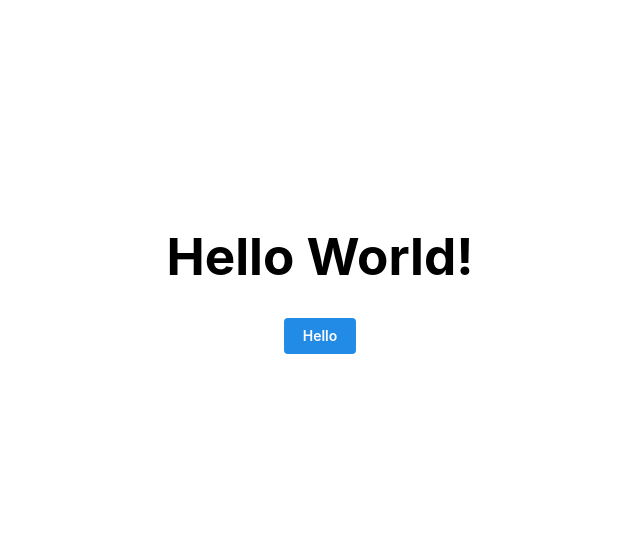
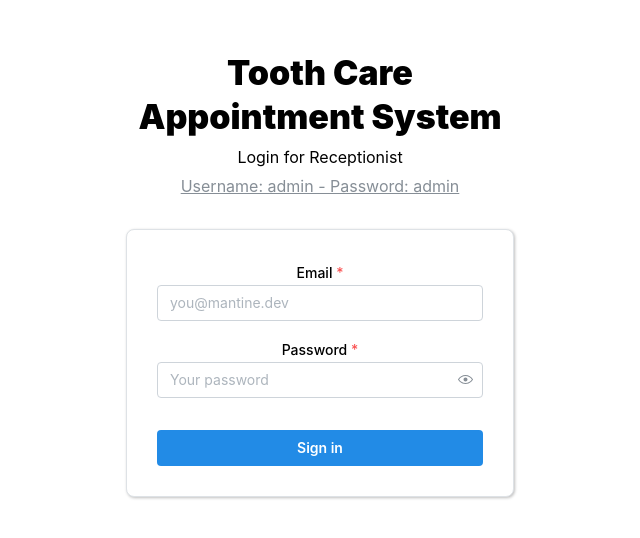
Before and after one commit to AhnafAhamed/tooth-care, a React (Vite) app: page / in a window 1280 px wide. Shown: the part 126-664 px from the top of the page, without its empty margins (320-960 px from the left). Built offline with nearby package versions, Linux system fonts and the light colour scheme.

Commit message:
add login view

```diff
--- a/src/App.tsx
+++ b/src/App.tsx
@@ -1,6 +1,7 @@
 import "@mantine/core/styles.css";
 import "./App.css";
-import { MantineProvider, Button, createTheme } from "@mantine/core";
+import { MantineProvider, createTheme } from "@mantine/core";
+import { Login } from "./views/Login";
 
 function App() {
   const theme = createTheme({
@@ -11,8 +12,7 @@ function App() {
   });
   return (
     <MantineProvider theme={theme}>
-      <h1>Hello World!</h1>
-      <Button>Hello</Button>
+      <Login />
     </MantineProvider>
   );
 }
--- /dev/null
+++ b/src/views/Login.module.css
@@ -0,0 +1,4 @@
+.title {
+  font-family: Greycliff CF, var(--mantine-font-family);
+  font-weight: 900;
+}
--- /dev/null
+++ b/src/views/Login.tsx
@@ -0,0 +1,40 @@
+import {
+  TextInput,
+  PasswordInput,
+  Paper,
+  Title,
+  Text,
+  Container,
+  Button,
+} from "@mantine/core";
+import classes from "./Login.module.css";
+
+export function Login() {
+  return (
+    <Container size={420} my={40}>
+      <Title ta="center" className={classes.title}>
+        Tooth Care Appointment System
+      </Title>
+      <Text size="md" ta="center" mt={5}>
+        Login for Receptionist
+      </Text>
+
+      <Text c="dimmed" size="md" ta="center" mt={5}>
+        <u>Username: admin - Password: admin</u>
+      </Text>
+
+      <Paper withBorder shadow="md" p={30} mt={30} radius="md">
+        <TextInput label="Email" placeholder="you@mantine.dev" required />
+        <PasswordInput
+          label="Password"
+          placeholder="Your password"
+          required
+          mt="md"
+        />
+        <Button fullWidth mt="xl">
+          Sign in
+        </Button>
+      </Paper>
+    </Container>
+  );
+}
```
